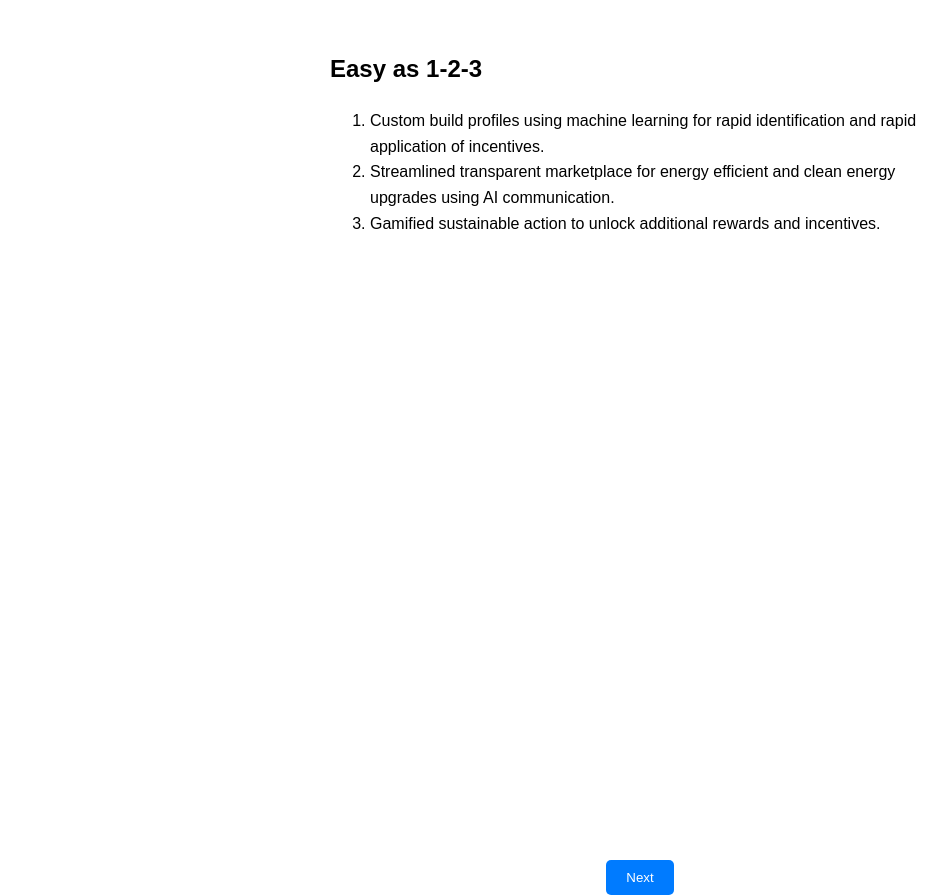
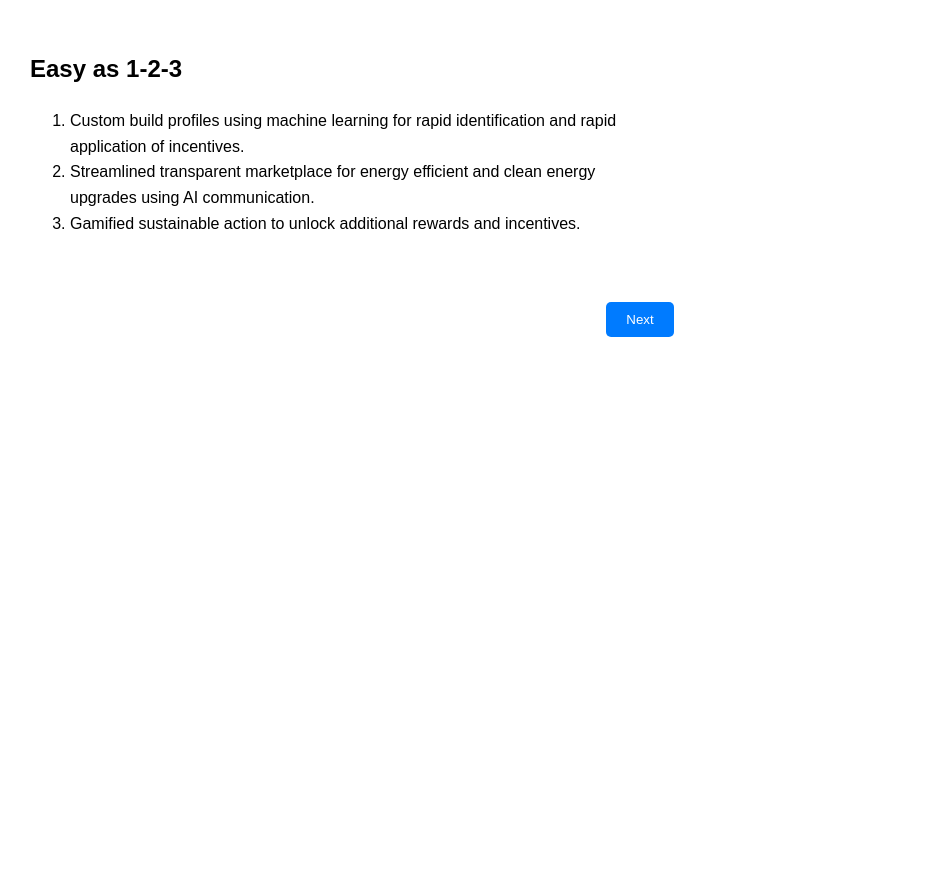
Before and after one commit to Community-Dreams-Foundation/Community-Dreams-Foundation.github.io, a plain HTML site: page page3.html in a window 1280 px wide. Shown: the whole page, without its empty margins (0-948 px from the left). After the commit the page ends 800 px from the top, so only its background shows below. Drawn offline with Linux system fonts and the light colour scheme; a script that the page names is missing.

Commit message:
page3 css

```diff
--- a/page3.html
+++ b/page3.html
@@ -13,20 +13,31 @@
         }
         .container {
             display: flex;
-            flex-wrap: wrap;
+            /* flex-wrap: wrap;
             justify-content: center;
             align-items: flex-start;
             height: 100%;
+            padding: 20px; */
+            flex-direction: row; /* Set side by side by default */
+            justify-content: center;
+            align-items: flex-start;
             padding: 20px;
         }
         .left-content, .right-content {
-            flex-basis: 50%;
-            padding: 10px;
+            /* flex-basis: 50%;
+            padding: 10px; */
             line-height: 1.6;
+            flex: 1; /* Both sections take up equal space */
+            margin: 10px;
         }
-        @media (max-width: 768px) {
+        /* @media (max-width: 768px) {
             .left-content, .right-content {
                 flex-basis: 100%;
+            }
+        } */
+        @media (max-width: 768px) {
+            .container {
+                flex-direction: column;
             }
         }
         .next-button {
```
